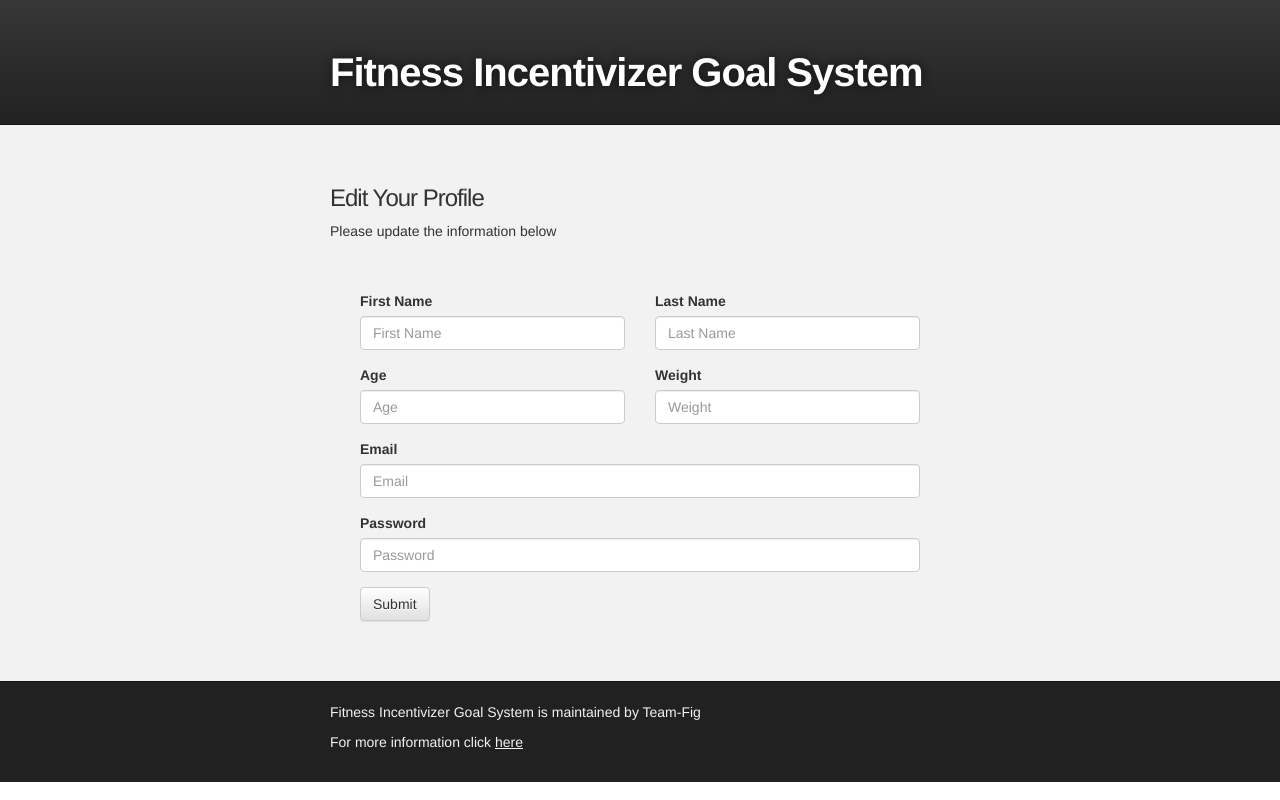
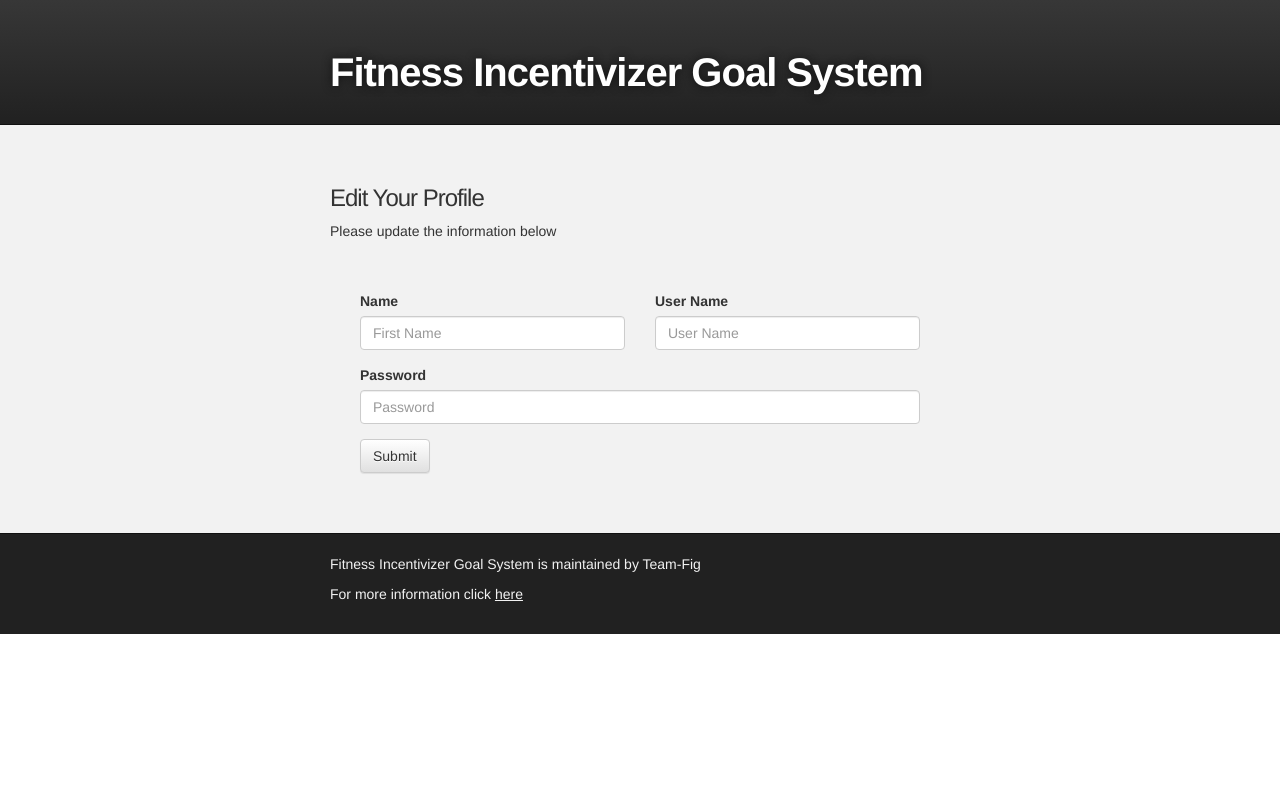
Before and after one commit to ikaikastine/team-fig, a PHP site: page /editProfile.php in a window 1280 px wide. Run offline with PHP 8.4, Linux system fonts and the light colour scheme.

```diff
--- a/editProfile.php
+++ b/editProfile.php
@@ -39,31 +39,14 @@
 		<div class="inner">
 			<div class="row">
 				<div class="form-group col-md-6">
-					<label for="firstName">First Name</label>
-					<input class="form-control" id="firstName" placeholder="First Name">
+					<label for="name">Name</label>
+					<input class="form-control" id="name" placeholder="First Name">
 				</div>
 
 				<div class="form-group col-md-6">
-					<label for="lastName">Last Name</label>
-					<input class="form-control" id="lastName" placeholder="Last Name">
+					<label for="userName">User Name</label>
+					<input class="form-control" id="username" placeholder="User Name">
 				</div>
-			</div>
-
-			<div class="row">
-				<div class="form-group col-md-6">
-					<label for="age">Age</label>
-					<input class="form-control" type="number" id="age" placeholder="Age">
-				</div>
-
-				<div class="form-group col-md-6">
-					<label for="weight">Weight</label>
-					<input class="form-control" id="weight" placeholder="Weight">
-				</div>
-			</div>
-
-			<div class="form-group">
-				<label for="email">Email</label>
-				<input class="form-control" type="email" id="email" placeholder="Email">
 			</div>
 
 			<div class="form-group">
```
Also changed, not shown: profileUpdate.php (+3 -6 lines).
